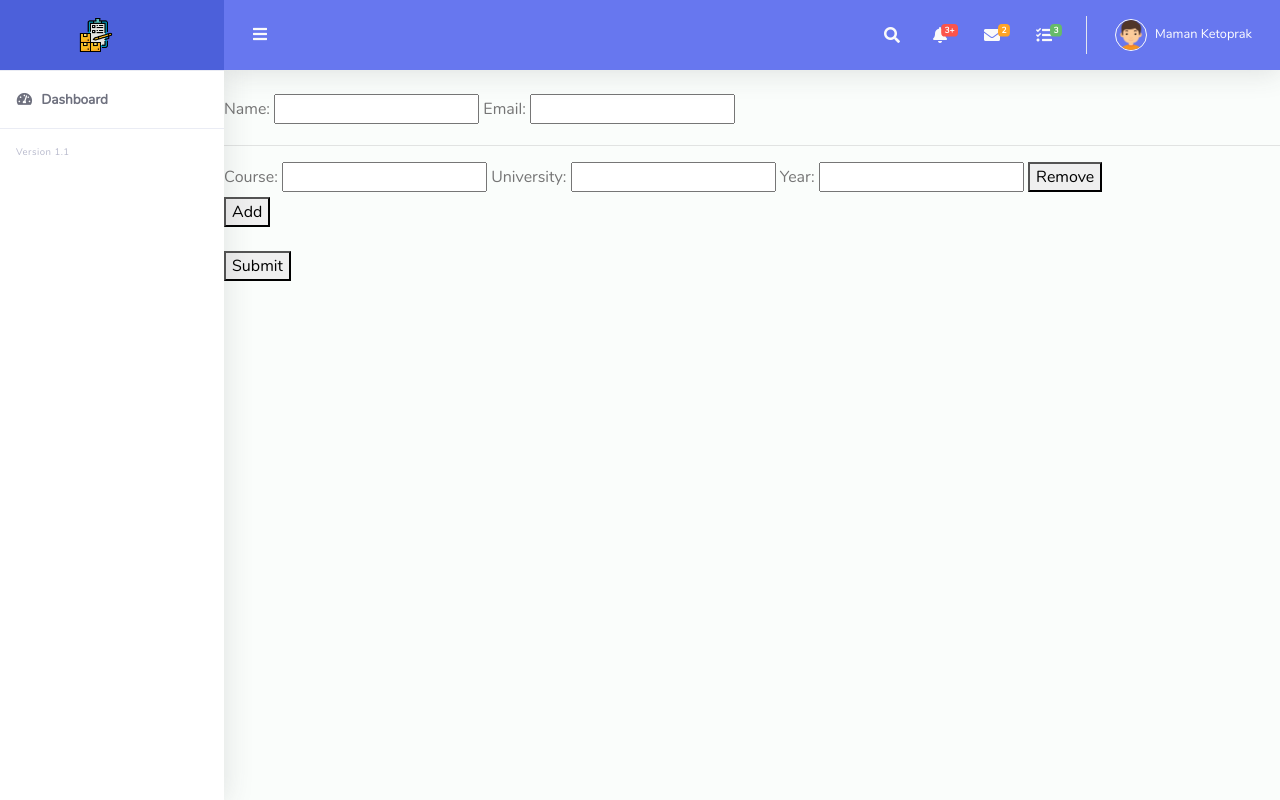
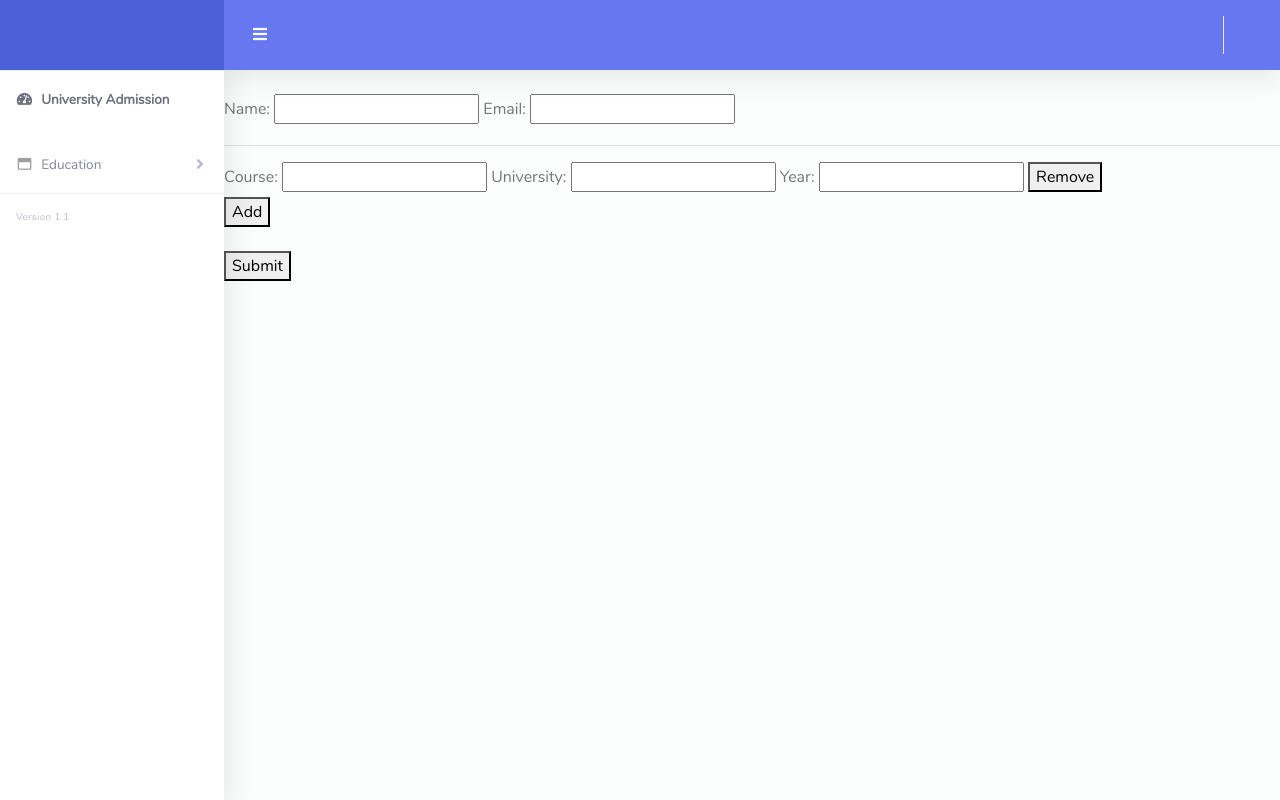
Before and after one commit to afnaaffz/University, a Django app: page / in a window 1280 px wide. Run offline with Django 4.2, Linux system fonts and the light colour scheme; some libraries are stand-ins or nearby versions.

Commit message:
university

```diff
--- a/new_app/views.py
+++ b/new_app/views.py
@@ -4,6 +4,7 @@ from django.shortcuts import render, redirect, get_object_or_404
 from django.template import loader
 from new_app.forms import EducationFormSet
 from django.forms import modelformset_factory
+from django.core.exceptions import ValidationError
 
 from new_app.forms import CandidateForm, EducationForm
 from new_app.models import Candidate, Education
@@ -65,21 +66,13 @@ def view(request):
 
 def update_candidate(request, candidate_id):
     candidate = get_object_or_404(Candidate, pk=candidate_id)
-    EducationFormSet = modelformset_factory(
-        Education, fields=('course', 'university', 'year'), extra=2, can_delete=True
-    )
+    EducationFormSet = modelformset_factory(Education, fields=('course', 'university', 'year'), extra=2, can_delete=True)
     if request.method == 'POST':
         candidate_form = CandidateForm(request.POST, instance=candidate)
-        education_formset = EducationFormSet(
-            request.POST, queryset=Education.objects.filter(candidate=candidate)
-        )
+        education_formset = EducationFormSet(request.POST, queryset=Education.objects.filter(candidate=candidate))
         if candidate_form.is_valid() and education_formset.is_valid():
             candidate_form.save()
-            instances = education_formset.save(commit=False)
-            for instance in instances:
-                instance.candidate = candidate
-                instance.save()
-            education_formset.save_m2m()
+            education_formset.save()
             return redirect('education')
     else:
         candidate_form = CandidateForm(instance=candidate)
@@ -90,7 +83,6 @@ def update_candidate(request, candidate_id):
         'education_formset': education_formset
     })
 
-
 def delete(request,id):
     wm = Education.objects.get(id=id)
     wm.delete()
--- a/templates/indexx.html
+++ b/templates/indexx.html
@@ -21,7 +21,7 @@
     <ul class="navbar-nav sidebar sidebar-light accordion" id="accordionSidebar">
       <a class="sidebar-brand d-flex align-items-center justify-content-center" href=" {% static 'static1/index.html' %} ">
         <div class="sidebar-brand-icon">
-          <img src=" {% static 'static1/img/logo/inventory.png' %} ">
+          <img src="">
         </div>
         <div class="sidebar-brand-text mx-3"></div>
       </a>
@@ -29,30 +29,30 @@
       <li class="nav-item active">
         <a class="nav-link" href=" {% static 'static1/index.html' %} ">
           <i class="fas fa-fw fa-tachometer-alt"></i>
-          <span>Dashboard</span></a>
+          <span>University Admission</span></a>
       </li>
 <!--      <hr class="sidebar-divider">-->
 <!--      <div class="sidebar-heading">-->
 <!--        Features-->
 <!--      </div>-->
-<!--      <li class="nav-item">-->
-<!--        <a class="nav-link collapsed" href="#" data-toggle="collapse" data-target="#collapseBootstrap"-->
-<!--          aria-expanded="true" aria-controls="collapseBootstrap">-->
-<!--          <i class="far fa-fw fa-window-maximize"></i>-->
-<!--          <span>Dashboard</span>-->
-<!--        </a>-->
-<!--        <div id="collapseBootstrap" class="collapse" aria-labelledby="headingBootstrap" data-parent="#accordionSidebar">-->
-<!--          <div class="bg-white py-2 collapse-inner rounded">-->
-<!--            <h6 class="collapse-header">Dashboard</h6>-->
-<!--            <a class="collapse-item" href=" {% static 'static1/alerts.html' %} ">Alerts</a>-->
-<!--            <a class="collapse-item" href=" {% static 'static1/buttons.html' %} ">Buttons</a>-->
+      <br>
+      <li class="nav-item">
+        <a class="nav-link collapsed" href="#" data-toggle="collapse" data-target="#collapseBootstrap"
+          aria-expanded="true" aria-controls="collapseBootstrap">
+          <i class="far fa-fw fa-window-maximize"></i>
+          <span>Education</span>
+        </a>
+        <div id="collapseBootstrap" class="collapse" aria-labelledby="headingBootstrap" data-parent="#accordionSidebar">
+          <div class="bg-white py-2 collapse-inner rounded">
+            <a class="collapse-item" href=" {% url 'join' %} ">Add</a>
+            <a class="collapse-item" href=" {% url 'education' %} ">View</a>
 <!--            <a class="collapse-item" href=" {% static 'static1/dropdowns.html' %} ">Dropdowns</a>-->
 <!--            <a class="collapse-item" href=" {% static 'static1/modals.html' %} ">Modals</a>-->
 <!--            <a class="collapse-item" href=" {% static 'static1/popovers.html' %} ">Popovers</a>-->
 <!--            <a class="collapse-item" href=" {% static 'static1/progress-bar.html' %} ">Progress Bars</a>-->
-<!--          </div>-->
-<!--        </div>-->
-<!--      </li>-->
+          </div>
+        </div>
+      </li>
 <!--      <li class="nav-item">-->
 <!--        <a class="nav-link collapsed" href="#" data-toggle="collapse" data-target="#collapseForm" aria-expanded="true"-->
 <!--          aria-controls="collapseForm">-->
@@ -126,10 +126,10 @@
           </button>
           <ul class="navbar-nav ml-auto">
             <li class="nav-item dropdown no-arrow">
-              <a class="nav-link dropdown-toggle" href="#" id="searchDropdown" role="button" data-toggle="dropdown"
-                aria-haspopup="true" aria-expanded="false">
-                <i class="fas fa-search fa-fw"></i>
-              </a>
+<!--              <a class="nav-link dropdown-toggle" href="#" id="searchDropdown" role="button" data-toggle="dropdown"-->
+<!--                aria-haspopup="true" aria-expanded="false">-->
+<!--                <i class="fas fa-search fa-fw"></i>-->
+<!--              </a>-->
               <div class="dropdown-menu dropdown-menu-right p-3 shadow animated--grow-in"
                 aria-labelledby="searchDropdown">
                 <form class="navbar-search">
@@ -146,11 +146,11 @@
               </div>
             </li>
             <li class="nav-item dropdown no-arrow mx-1">
-              <a class="nav-link dropdown-toggle" href="#" id="alertsDropdown" role="button" data-toggle="dropdown"
-                aria-haspopup="true" aria-expanded="false">
-                <i class="fas fa-bell fa-fw"></i>
-                <span class="badge badge-danger badge-counter">3+</span>
-              </a>
+<!--              <a class="nav-link dropdown-toggle" href="#" id="alertsDropdown" role="button" data-toggle="dropdown"-->
+<!--                aria-haspopup="true" aria-expanded="false">-->
+<!--                <i class="fas fa-bell fa-fw"></i>-->
+<!--                <span class="badge badge-danger badge-counter">3+</span>-->
+<!--              </a>-->
               <div class="dropdown-list dropdown-menu dropdown-menu-right shadow animated--grow-in"
                 aria-labelledby="alertsDropdown">
                 <h6 class="dropdown-header">
@@ -193,11 +193,11 @@
               </div>
             </li>
             <li class="nav-item dropdown no-arrow mx-1">
-              <a class="nav-link dropdown-toggle" href="#" id="messagesDropdown" role="button" data-toggle="dropdown"
-                aria-haspopup="true" aria-expanded="false">
-                <i class="fas fa-envelope fa-fw"></i>
-                <span class="badge badge-warning badge-counter">2</span>
-              </a>
+<!--              <a class="nav-link dropdown-toggle" href="#" id="messagesDropdown" role="button" data-toggle="dropdown"-->
+<!--                aria-haspopup="true" aria-expanded="false">-->
+<!--                <i class="fas fa-envelope fa-fw"></i>-->
+<!--                <span class="badge badge-warning badge-counter">2</span>-->
+<!--              </a>-->
               <div class="dropdown-list dropdown-menu dropdown-menu-right shadow animated--grow-in"
                 aria-labelledby="messagesDropdown">
                 <h6 class="dropdown-header">
@@ -229,11 +229,11 @@
               </div>
             </li>
             <li class="nav-item dropdown no-arrow mx-1">
-              <a class="nav-link dropdown-toggle" href="#" id="messagesDropdown" role="button" data-toggle="dropdown"
-                aria-haspopup="true" aria-expanded="false">
-                <i class="fas fa-tasks fa-fw"></i>
-                <span class="badge badge-success badge-counter">3</span>
-              </a>
+<!--              <a class="nav-link dropdown-toggle" href="#" id="messagesDropdown" role="button" data-toggle="dropdown"-->
+<!--                aria-haspopup="true" aria-expanded="false">-->
+<!--                <i class="fas fa-tasks fa-fw"></i>-->
+<!--                <span class="badge badge-success badge-counter">3</span>-->
+<!--              </a>-->
               <div class="dropdown-list dropdown-menu dropdown-menu-right shadow animated--grow-in"
                 aria-labelledby="messagesDropdown">
                 <h6 class="dropdown-header">
@@ -279,8 +279,8 @@
             <li class="nav-item dropdown no-arrow">
               <a class="nav-link dropdown-toggle" href="#" id="userDropdown" role="button" data-toggle="dropdown"
                 aria-haspopup="true" aria-expanded="false">
-                <img class="img-profile rounded-circle" src=" {% static 'static1/img/boy.png' %} " style="max-width: 60px">
-                <span class="ml-2 d-none d-lg-inline text-white small">Maman Ketoprak</span>
+<!--                <img class="img-profile rounded-circle" src=" {% static 'static1/img/boy.png' %} " style="max-width: 60px">-->
+<!--                <span class="ml-2 d-none d-lg-inline text-white small">Maman Ketoprak</span>-->
               </a>
               <div class="dropdown-menu dropdown-menu-right shadow animated--grow-in" aria-labelledby="userDropdown">
                 <a class="dropdown-item" href="#">
--- a/templates/join.html
+++ b/templates/join.html
@@ -1,27 +1,29 @@
 {% extends "indexx.html" %}
 {% block content %}
-<form method="post" action="{% url 'save_candidate' %}">
+
+<form method="post" action="{% url 'save_candidate' %}" id="candidate-form">
   {% csrf_token %}
   <label for="name">Name:</label>
-  <input type="text" name="name" id="name">
+  <input type="text" name="name" id="name" required>
 
   <label for="email">Email:</label>
-  <input type="email" name="email" id="email"><br><hr>
+  <input type="email" name="email" id="email" required><br><hr>
 
   <div id="educations">
   <div class="education">
     <label for="course">Course:</label>
-      <input type="text" name="course[]" class="course">
+    <input type="text" name="course" class="course">
 
     <label for="university">University:</label>
-      <input type="text" name="university[]" class="university">
+    <input type="text" name="university" class="university">
 
     <label for="year">Year:</label>
-      <input type="text" name="year[]" class="year">
+    <input type="number" name="year" class="year">
 
     <button type="button" class="remove-education">Remove</button>
   </div>
 </div>
+
 
   <button type="button" id="add-education">Add </button><br><br>
   <button type="submit" id="submit-form">Submit</button>
@@ -37,13 +39,13 @@
     const educationTemplate = document.createElement('div');
     educationTemplate.innerHTML = `
       <label for="course">Course:</label>
-      <input type="text" name="course[]" class="course">
+      <input type="text" name="course[]" class="course" required>
 
       <label for="university">University:</label>
-      <input type="text" name="university[]" class="university">
+      <input type="text" name="university[]" class="university" required>
 
       <label for="year">Year:</label>
-      <input type="text" name="year[]" class="year">
+      <input type="text" name="year[]" class="year" required>
 
       <button type="button" class="remove-education">Remove</button>
     `;
```
Also changed, not shown: new_app/models.py (+5 -2 lines), templates/education.html (+1 -6 lines), db.sqlite3, new_app/migrations/0001_initial.py, new_app/migrations/0002_alter_education_year.py (added). Lines whose indentation alone changed are shown as unchanged.
